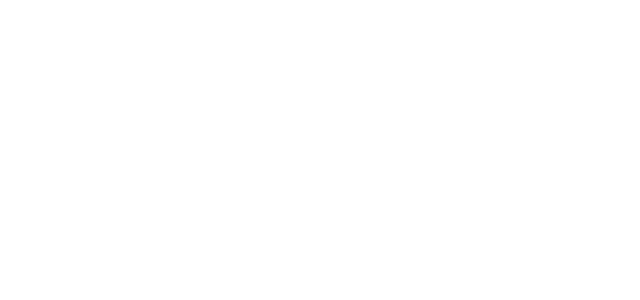
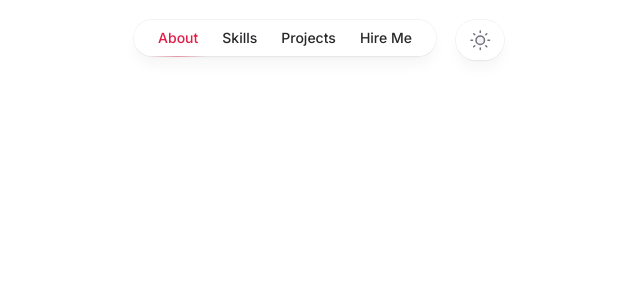
Before and after one commit to Yasser-Alnajjar/Portfolio, a Next.js app: page / in a window 1280 px wide. Shown: the top 300 px of the page, without its empty margins (321-961 px from the left). Built offline with nearby package versions, Linux system fonts and the light colour scheme.

Commit message:
create navbar

```diff
--- a/package.json
+++ b/package.json
@@ -9,12 +9,14 @@
     "lint": "next lint"
   },
   "dependencies": {
+    "@headlessui/react": "^1.7.18",
     "@radix-ui/react-icons": "^1.3.0",
     "@radix-ui/react-slot": "^1.0.2",
     "class-variance-authority": "^0.7.0",
     "clsx": "^2.1.0",
     "lucide-react": "^0.330.0",
     "next": "14.1.0",
+    "next-themes": "^0.2.1",
     "react": "^18",
     "react-dom": "^18",
     "tailwind-merge": "^2.2.1",
--- a/src/app/globals.css
+++ b/src/app/globals.css
@@ -6,71 +6,48 @@
   :root {
     --background: 0 0% 100%;
     --foreground: 240 10% 3.9%;
-
     --card: 0 0% 100%;
     --card-foreground: 240 10% 3.9%;
-
     --popover: 0 0% 100%;
     --popover-foreground: 240 10% 3.9%;
-
-    --primary: 240 5.9% 10%;
-    --primary-foreground: 0 0% 98%;
-
+    --primary: 346.8 77.2% 49.8%;
+    --primary-foreground: 355.7 100% 97.3%;
     --secondary: 240 4.8% 95.9%;
     --secondary-foreground: 240 5.9% 10%;
-
     --muted: 240 4.8% 95.9%;
     --muted-foreground: 240 3.8% 46.1%;
-
     --accent: 240 4.8% 95.9%;
     --accent-foreground: 240 5.9% 10%;
-
     --destructive: 0 84.2% 60.2%;
     --destructive-foreground: 0 0% 98%;
-
     --border: 240 5.9% 90%;
     --input: 240 5.9% 90%;
-    --ring: 240 10% 3.9%;
-
-    --radius: 0.5rem;
+    --ring: 346.8 77.2% 49.8%;
+    --radius: 0.3rem;
   }
 
   .dark {
-    --background: 240 10% 3.9%;
-    --foreground: 0 0% 98%;
-
-    --card: 240 10% 3.9%;
-    --card-foreground: 0 0% 98%;
-
-    --popover: 240 10% 3.9%;
-    --popover-foreground: 0 0% 98%;
-
-    --primary: 0 0% 98%;
-    --primary-foreground: 240 5.9% 10%;
-
+    --background: 20 14.3% 4.1%;
+    --foreground: 0 0% 95%;
+    --card: 24 9.8% 10%;
+    --card-foreground: 0 0% 95%;
+    --popover: 0 0% 9%;
+    --popover-foreground: 0 0% 95%;
+    --primary: 346.8 77.2% 49.8%;
+    --primary-foreground: 355.7 100% 97.3%;
     --secondary: 240 3.7% 15.9%;
     --secondary-foreground: 0 0% 98%;
-
-    --muted: 240 3.7% 15.9%;
+    --muted: 0 0% 15%;
     --muted-foreground: 240 5% 64.9%;
-
-    --accent: 240 3.7% 15.9%;
+    --accent: 12 6.5% 15.1%;
     --accent-foreground: 0 0% 98%;
-
     --destructive: 0 62.8% 30.6%;
-    --destructive-foreground: 0 0% 98%;
-
+    --destructive-foreground: 0 85.7% 97.3%;
     --border: 240 3.7% 15.9%;
     --input: 240 3.7% 15.9%;
-    --ring: 240 4.9% 83.9%;
+    --ring: 346.8 77.2% 49.8%;
   }
 }
-
-@layer base {
-  * {
-    @apply border-border;
-  }
-  body {
-    @apply bg-background text-foreground;
-  }
+body {
+  min-height: 1000px;
 }
--- a/src/app/layout.tsx
+++ b/src/app/layout.tsx
@@ -1,12 +1,13 @@
 import type { Metadata } from "next";
 import { Inter } from "next/font/google";
 import "./globals.css";
+import { ThemeProvider } from "@/providers/theme-provider";
 
 const inter = Inter({ subsets: ["latin"] });
 
 export const metadata: Metadata = {
   title: "Create Next App",
-  description: "Generated by create next app",
+  description: "Generated by create yasser alnajjar",
 };
 
 export default function RootLayout({
@@ -16,7 +17,16 @@
 }>) {
   return (
     <html lang="en">
-      <body className={inter.className}>{children}</body>
+      <body className={inter.className}>
+        <ThemeProvider
+          attribute="class"
+          defaultTheme="system"
+          enableSystem
+          disableTransitionOnChange
+        >
+          {children}
+        </ThemeProvider>
+      </body>
     </html>
   );
 }
--- a/src/app/page.tsx
+++ b/src/app/page.tsx
@@ -1,5 +1,10 @@
+import { Header } from "@/components/Header";
+import Image from "next/image";
+
 export default function Home() {
   return (
-    <main className="flex min-h-screen flex-col items-center justify-between p-24"></main>
+    <main className="container">
+      <Header />
+    </main>
   );
 }
--- /dev/null
+++ b/src/components/Header/index.tsx
@@ -0,0 +1,117 @@
+"use client";
+import Link from "next/link";
+import ThemeToggle from "../ToggleTheme";
+import clsx from "clsx";
+import { usePathname } from "next/navigation";
+import { Fragment, ReactNode } from "react";
+import { Popover, Transition } from "@headlessui/react";
+import { ChevronDownIcon, SidebarCloseIcon } from "lucide-react";
+import { navLinks } from "@/data";
+
+function NavItem({ href, children }: { href: string; children: ReactNode }) {
+  let isActive = usePathname() === href;
+
+  return (
+    <Link
+      href={href}
+      className={clsx(
+        "relative block px-3 py-2 transition",
+        isActive
+          ? "text-primary dark:text-primary"
+          : "hover:text-primary dark:hover:text-primary"
+      )}
+    >
+      {children}
+      {isActive && (
+        <span className="absolute inset-x-1 -bottom-px h-px bg-gradient-to-r from-primary/0 via-primary/40 to-primary/0 dark:from-primary/0 dark:via-primary/40 dark:to-primary/0" />
+      )}
+    </Link>
+  );
+}
+
+function DesktopNavigation({ ...props }) {
+  return (
+    <nav {...props}>
+      <ul className=" flex whitespace-nowrap rounded-full bg-white/90 px-3 text-sm font-medium text-zinc-800 shadow-lg shadow-zinc-800/5 ring-1 ring-zinc-900/5 backdrop-blur dark:bg-zinc-800/90 dark:text-zinc-200 dark:ring-white/10 ">
+        {navLinks.map((link) => (
+          <li key={link.href}>
+            <NavItem href={link.href}>{link.name}</NavItem>
+          </li>
+        ))}
+      </ul>
+    </nav>
+  );
+}
+function MobileNavigation({ ...props }) {
+  return (
+    <Popover {...props}>
+      <Popover.Button className="group flex items-center rounded-full bg-white/90 px-4 py-2 text-sm font-medium text-zinc-800 shadow-lg shadow-zinc-800/5 ring-1 ring-zinc-900/5 backdrop-blur dark:bg-zinc-800/90 dark:text-zinc-200 dark:ring-white/10 dark:hover:ring-white/20 dark:hover:text-primary hover:text-primary">
+        Menu
+        <ChevronDownIcon
+          size={18}
+          className="ml-3 stroke-zinc-500 group-hover:stroke-primary dark:group-hover:stroke-primary"
+        />
+      </Popover.Button>
+      <Transition.Root>
+        <Transition.Child
+          as={Fragment}
+          enter="duration-150 ease-out"
+          enterFrom="opacity-0"
+          enterTo="opacity-100"
+          leave="duration-150 ease-in"
+          leaveFrom="opacity-100"
+          leaveTo="opacity-0"
+        >
+          <Popover.Overlay className="fixed inset-0 z-50 bg-zinc-800/40 backdrop-blur-sm dark:bg-black/80" />
+        </Transition.Child>
+        <Transition.Child
+          as={Fragment}
+          enter="duration-150 ease-out"
+          enterFrom="opacity-0 scale-95"
+          enterTo="opacity-100 scale-100"
+          leave="duration-150 ease-in"
+          leaveFrom="opacity-100 scale-100"
+          leaveTo="opacity-0 scale-95"
+        >
+          <Popover.Panel
+            focus
+            className="fixed inset-x-4 top-8 z-50 origin-top rounded-3xl bg-white p-8 ring-1 ring-zinc-900/5 dark:bg-zinc-900 dark:ring-zinc-800"
+          >
+            <div className="flex flex-row-reverse items-center justify-between">
+              <Popover.Button aria-label="Close menu" className="-m-1 p-1">
+                <SidebarCloseIcon className="h-6 w-6 text-zinc-500 dark:text-zinc-400" />
+              </Popover.Button>
+              <h2 className="text-sm font-medium text-zinc-600 dark:text-zinc-400">
+                Navigation
+              </h2>
+            </div>
+            <nav className="mt-6">
+              <ul className="-my-2 divide-y divide-zinc-100 text-base text-zinc-800 dark:divide-zinc-100/5 dark:text-zinc-300 ">
+                {navLinks.map((link) => (
+                  <li key={link.href}>
+                    <Popover.Button
+                      as={Link}
+                      href={link.href}
+                      className="block py-2"
+                    >
+                      {link.name}
+                    </Popover.Button>
+                  </li>
+                ))}
+              </ul>
+            </nav>
+          </Popover.Panel>
+        </Transition.Child>
+      </Transition.Root>
+    </Popover>
+  );
+}
+export function Header() {
+  return (
+    <header className="relative z-50 flex justify-center gap-5 py-5">
+      <MobileNavigation className="md:hidden" />
+      <DesktopNavigation className="hidden md:block" />
+      <ThemeToggle />
+    </header>
+  );
+}
--- /dev/null
+++ b/src/components/ToggleTheme/index.tsx
@@ -0,0 +1,56 @@
+"use client";
+import { useTheme } from "next-themes";
+import { useEffect, useState } from "react";
+
+export default function ThemeToggle() {
+  let { resolvedTheme, setTheme } = useTheme();
+  let otherTheme = resolvedTheme === "dark" ? "light" : "dark";
+  let [mounted, setMounted] = useState(false);
+
+  useEffect(() => {
+    setMounted(true);
+  }, []);
+
+  return (
+    <button
+      type="button"
+      aria-label={mounted ? `Switch to ${otherTheme} theme` : "Toggle theme"}
+      className="group rounded-full bg-white/90 px-3 py-2 shadow-lg shadow-zinc-800/5 ring-1 ring-zinc-900/5 backdrop-blur transition dark:bg-zinc-800/90 dark:ring-white/10 dark:hover:ring-white/20"
+      onClick={() => setTheme(otherTheme)}
+    >
+      <SunIcon className="h-6 w-6 fill-zinc-100 stroke-zinc-500 transition group-hover:fill-zinc-200 group-hover:stroke-zinc-700 dark:hidden [@media(prefers-color-scheme:dark)]:fill-teal-50 [@media(prefers-color-scheme:dark)]:stroke-primary [@media(prefers-color-scheme:dark)]:group-hover:fill-primary [@media(prefers-color-scheme:dark)]:group-hover:stroke-primary" />
+      <MoonIcon className="hidden h-6 w-6 fill-zinc-700 stroke-zinc-500 transition dark:block [@media(prefers-color-scheme:dark)]:group-hover:stroke-zinc-400 [@media_not_(prefers-color-scheme:dark)]:fill-teal-400/10 [@media_not_(prefers-color-scheme:dark)]:stroke-teal-500 roup-hover:stroke-primary dark:group-hover:stroke-primary" />
+    </button>
+  );
+}
+function SunIcon({ ...props }) {
+  return (
+    <svg
+      viewBox="0 0 24 24"
+      strokeWidth="1.5"
+      strokeLinecap="round"
+      strokeLinejoin="round"
+      aria-hidden="true"
+      {...props}
+    >
+      <path d="M8 12.25A4.25 4.25 0 0 1 12.25 8v0a4.25 4.25 0 0 1 4.25 4.25v0a4.25 4.25 0 0 1-4.25 4.25v0A4.25 4.25 0 0 1 8 12.25v0Z" />
+      <path
+        d="M12.25 3v1.5M21.5 12.25H20M18.791 18.791l-1.06-1.06M18.791 5.709l-1.06 1.06M12.25 20v1.5M4.5 12.25H3M6.77 6.77 5.709 5.709M6.77 17.73l-1.061 1.061"
+        fill="none"
+      />
+    </svg>
+  );
+}
+
+function MoonIcon({ ...props }) {
+  return (
+    <svg viewBox="0 0 24 24" aria-hidden="true" {...props}>
+      <path
+        d="M17.25 16.22a6.937 6.937 0 0 1-9.47-9.47 7.451 7.451 0 1 0 9.47 9.47ZM12.75 7C17 7 17 2.75 17 2.75S17 7 21.25 7C17 7 17 11.25 17 11.25S17 7 12.75 7Z"
+        strokeWidth="1.5"
+        strokeLinecap="round"
+        strokeLinejoin="round"
+      />
+    </svg>
+  );
+}
--- /dev/null
+++ b/src/data/index.tsx
@@ -0,0 +1,22 @@
+export const navLinks: navLink[] = [
+  {
+    href: "/",
+    name: "About",
+  },
+  {
+    href: "/skills",
+    name: "Skills",
+  },
+  {
+    href: "/projects",
+    name: "Projects",
+  },
+  {
+    href: "/hire-me",
+    name: "Hire Me",
+  },
+];
+type navLink = {
+  href: string;
+  name: string;
+};
--- a/src/lib/utils.ts
+++ b/src/lib/utils.ts
@@ -1,6 +1,11 @@
-import { type ClassValue, clsx } from "clsx"
-import { twMerge } from "tailwind-merge"
+import { type ClassValue, clsx } from "clsx";
+import { twMerge } from "tailwind-merge";
 
 export function cn(...inputs: ClassValue[]) {
-  return twMerge(clsx(inputs))
+  return twMerge(clsx(inputs));
 }
+export function clamp(number: number, a: number, b: number): number {
+  let min = Math.min(a, b);
+  let max = Math.max(a, b);
+  return Number(Math.min(Math.max(number, min), max));
+}
```
Also changed, not shown: tailwind.config.ts (+8 -8 lines), 1 other file (tests, documents, lock files or other folders).
